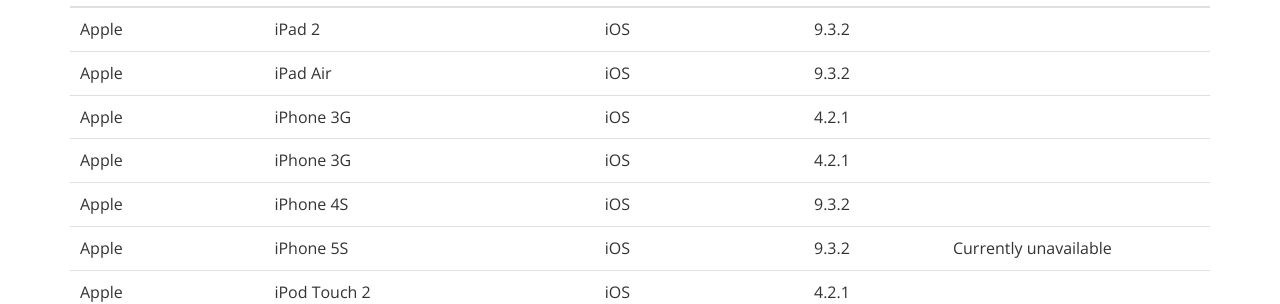
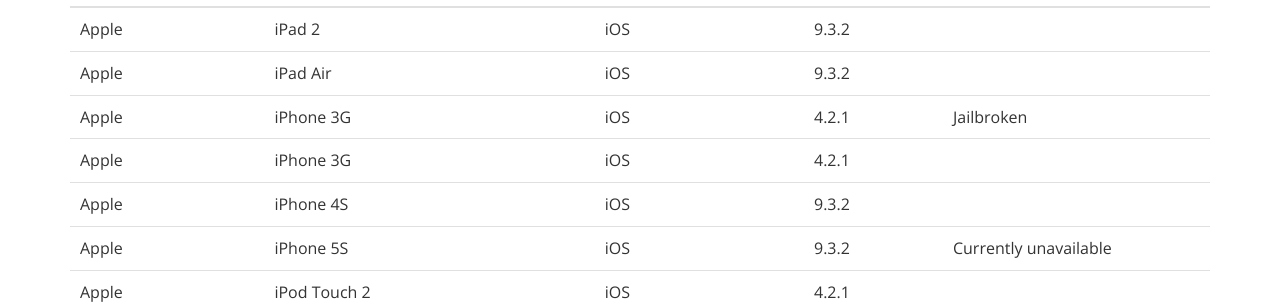
Before and after one commit to incentro/devicelab, a Jekyll site: the page built from index.html, in a window 1280 px wide and 900 px high, scrolled down 745 px. Shown: the part 154-458 px from the top of the window. Built offline with Jekyll 4.4.1, drawn with Linux system fonts in a browser that asks for light colours; nearby versions of some CDN libraries; Markdown is read by kramdown in place of the engine named in the settings.

Commit message:
Update devicelist.yml

```diff
--- a/_data/devicelist.yml
+++ b/_data/devicelist.yml
@@ -17,6 +17,7 @@
   device: iPhone 3G
   os: iOS
   osversion: 4.2.1
+  remarks: Jailbroken
 # Owner: Pieter Bogaerts
 
 - title: iPhone3G4.2.1
```
